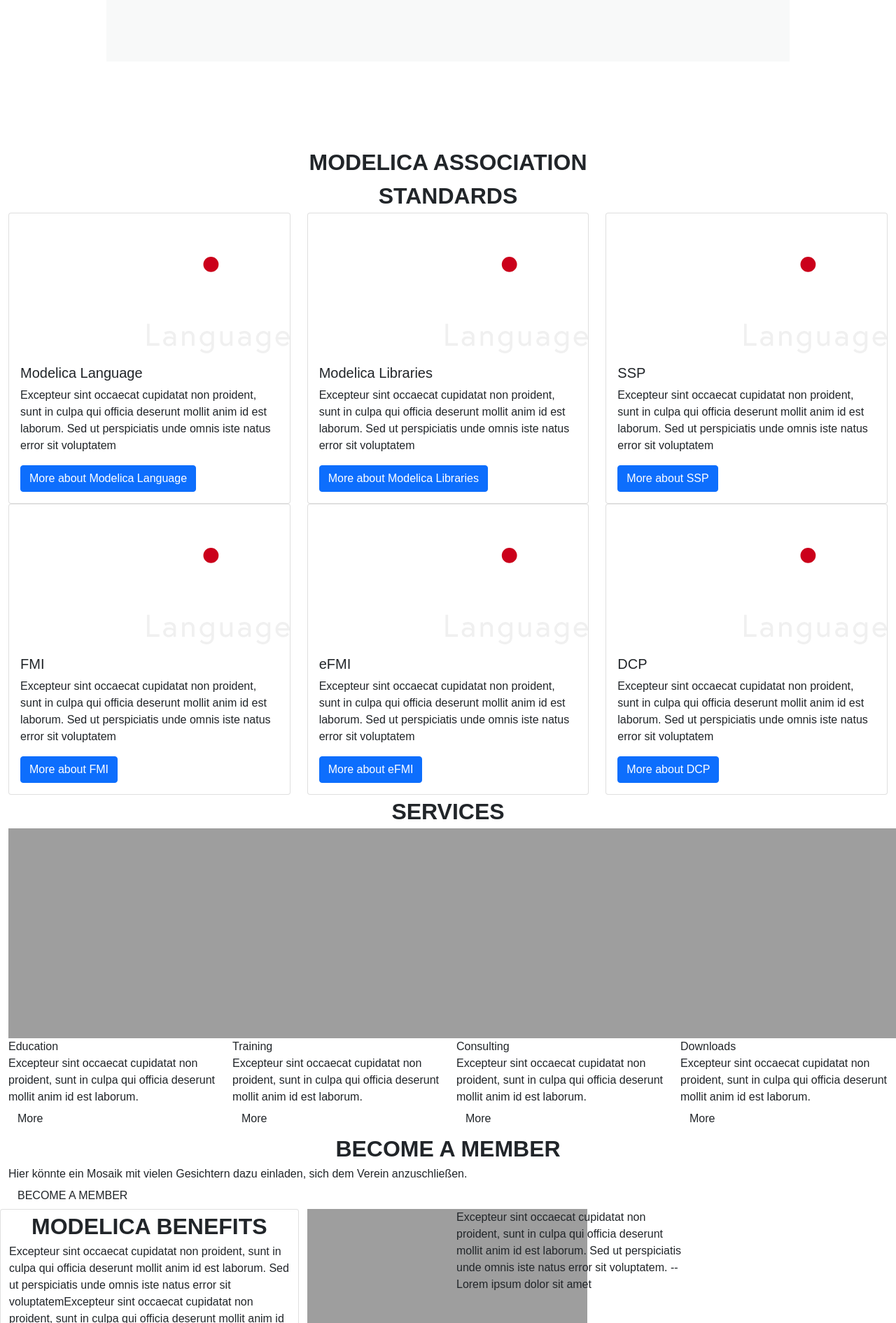
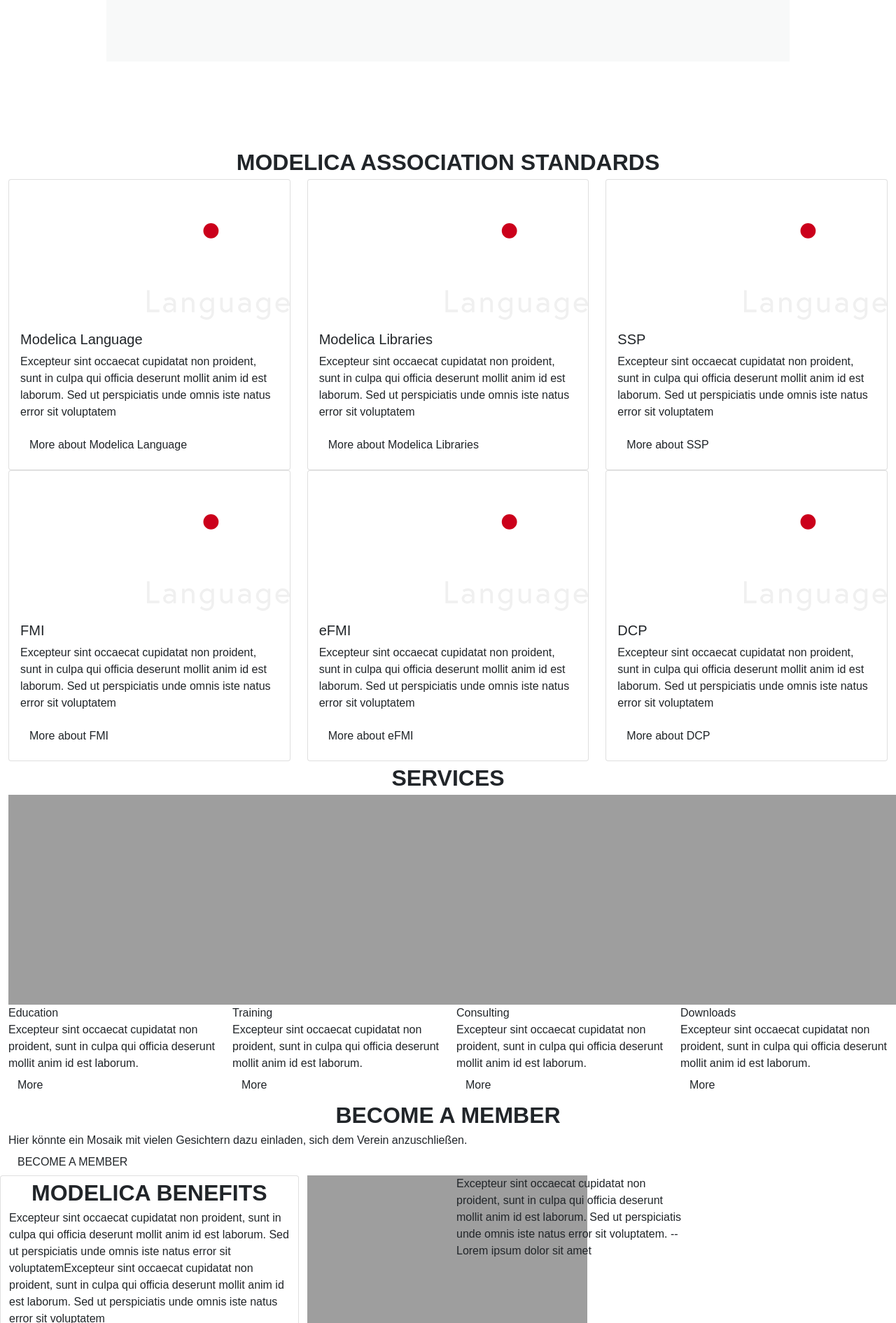
Before and after one commit to HausEmodelica/modelica-association, a Jekyll site: the page built from index.html, in a window 1280 px wide. Shown: the part 1303-3194 px from the top of the page at 70% size. Built offline with Jekyll 4.4.1, drawn with Linux system fonts in a browser that asks for light colours; some web fonts are replaced.

Commit message:
standards component

```diff
--- a/_includes/standards.html
+++ b/_includes/standards.html
@@ -1,7 +1,7 @@
 <div class="row standards">
 <div class="col-sm-12">
     <div class="row ">
-        <div class="col-sm-4 offset-sm-4 title">Modelica Association Standards</div>
+        <div class="col-sm-12 title">Modelica Association Standards</div>
     </div>
     <div class="row">
     {% for item in site.data.standards %}
@@ -11,7 +11,7 @@
             <div class="card-body">
                 <h5 class="card-title">{{item.name}}</h5>
                 <p class="card-text">{{item.info}}</p>
-                <a href="{{item.link}}" class="btn btn-primary">More about {{item.name}}</a>
+                <a href="{{item.link}}" class="btn">More about {{item.name}}</a>
             </div>
         </div>
     </div>
```
